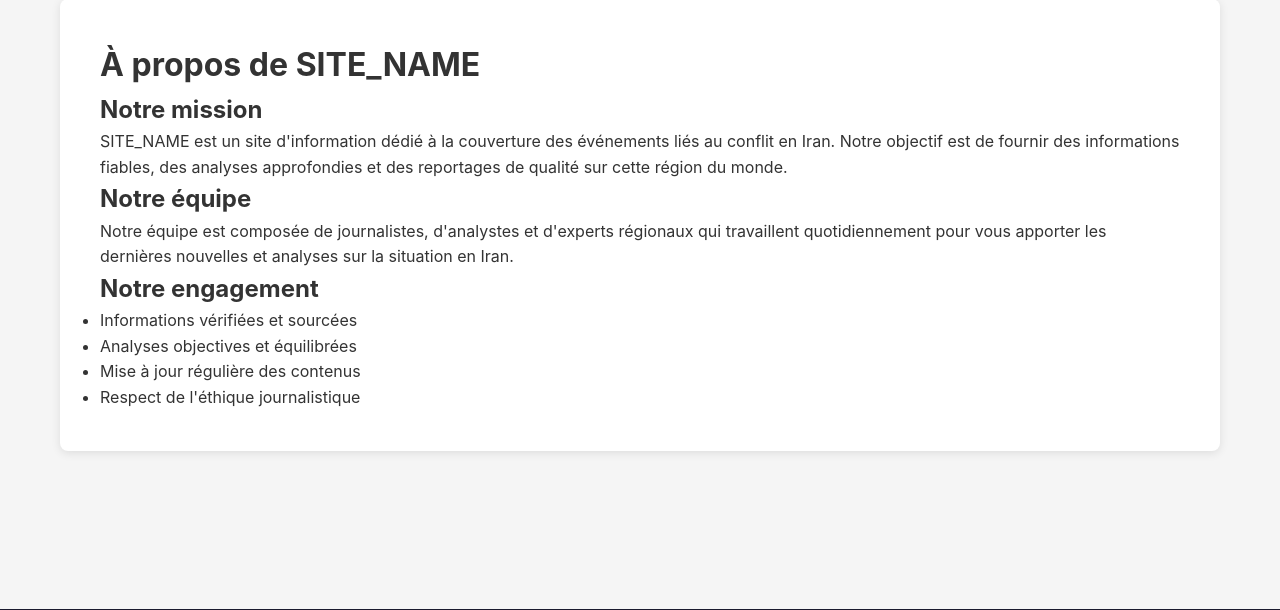
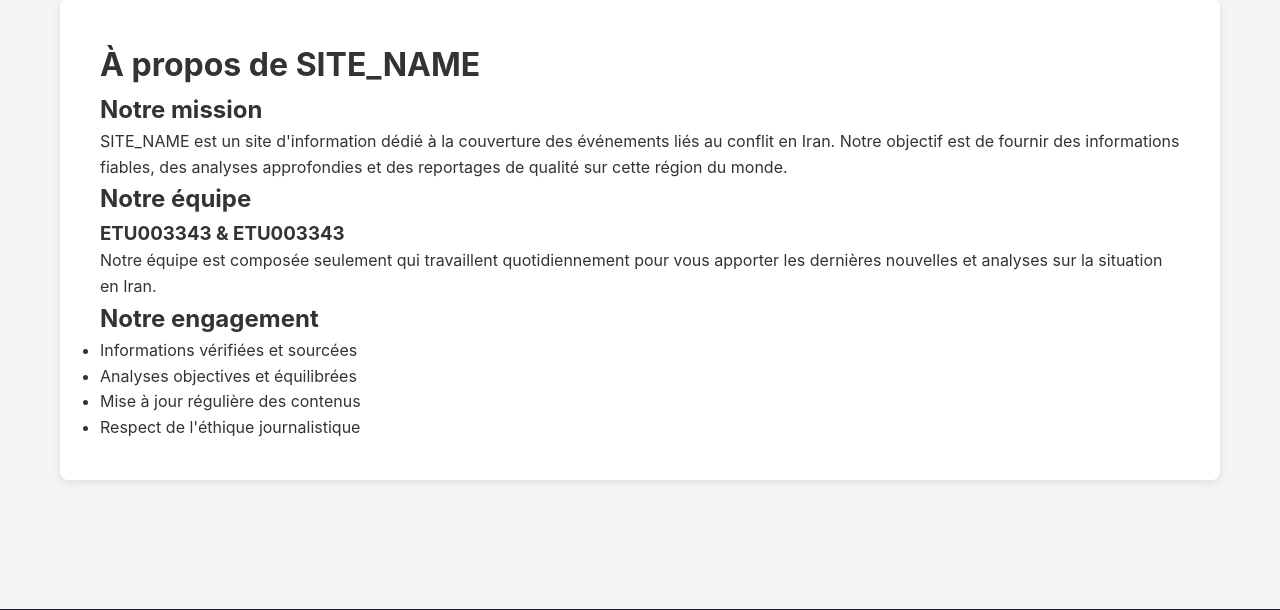
Before and after one commit to Sedera10/IranWar, a PHP site: page /a-propos.html in a window 1280 px wide. Shown: the part 109-719 px from the top of the page. Run offline with PHP 8.4, Linux system fonts and the light colour scheme; some libraries are stand-ins or nearby versions.

Commit message:
fix fini

```diff
--- a/app/views/admin/articles-list.php
+++ b/app/views/admin/articles-list.php
@@ -11,7 +11,7 @@
     <!-- Sidebar -->
     <aside class="admin-sidebar">
         <div class="sidebar-header">
-            <img src="<?= SITE_URL ?>/public/images/logo.webp" alt="Logo" class="sidebar-logo">
+            <img src="<?= SITE_URL ?>/public/images/logo.png" alt="Logo IranWar" class="sidebar-logo" loading="lazy">
             <h2><?= SITE_NAME ?></h2>
             <span>Administration</span>
         </div>
--- a/app/views/home/about.php
+++ b/app/views/home/about.php
@@ -11,7 +11,8 @@
 
         <h2>Notre équipe</h2>
         <p>
-            Notre équipe est composée de journalistes, d'analystes et d'experts régionaux
+            <h3><strong>ETU003343 & ETU003343</strong></h3>
+            Notre équipe est composée seulement
             qui travaillent quotidiennement pour vous apporter les dernières nouvelles
             et analyses sur la situation en Iran.
         </p>
```
Also changed, not shown: .htaccess, public/uploads/69cb8570a18ff_1774945648.webp (added), public/uploads/69cb87299bfd4_1774946089.webp (added).
